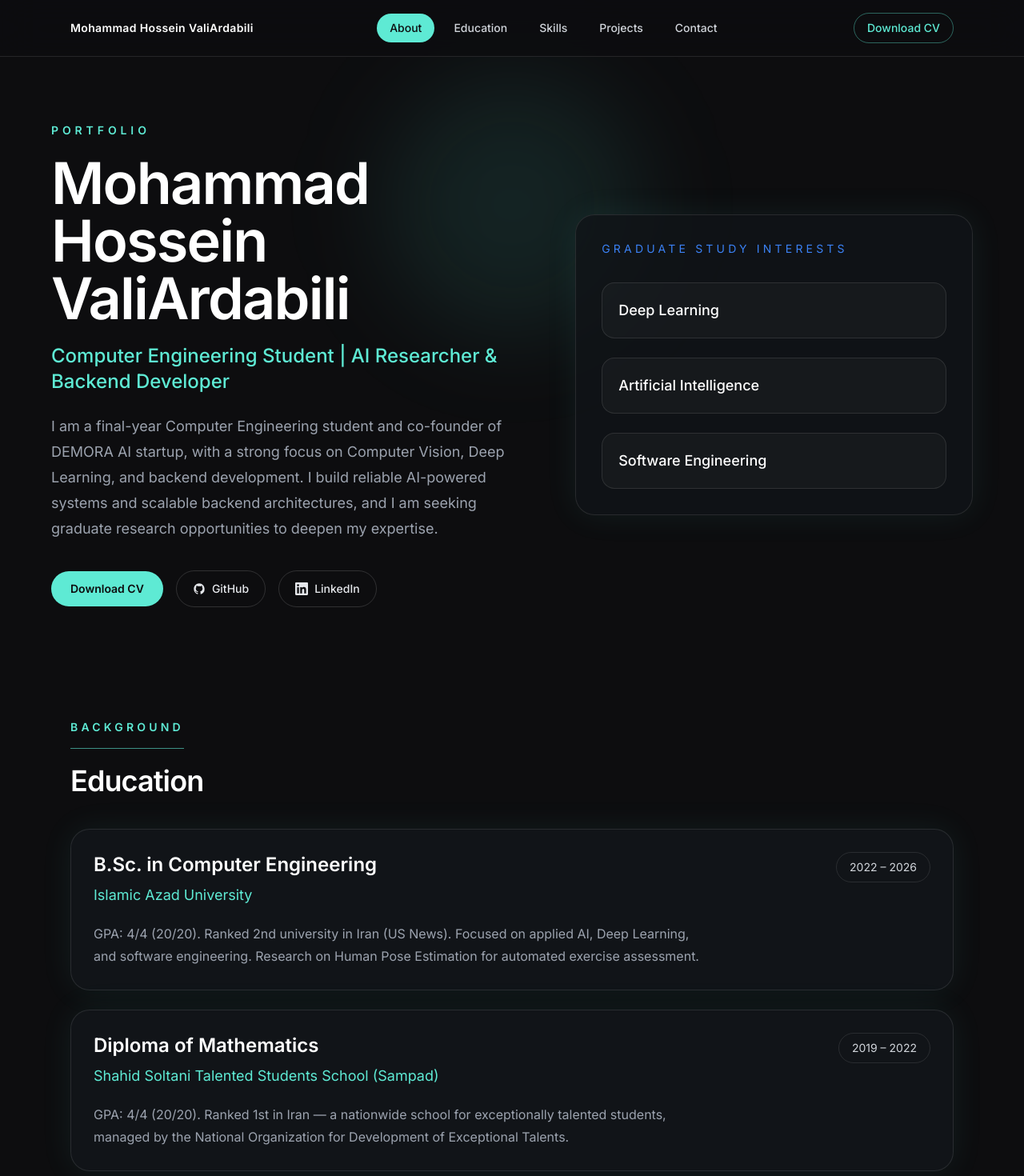
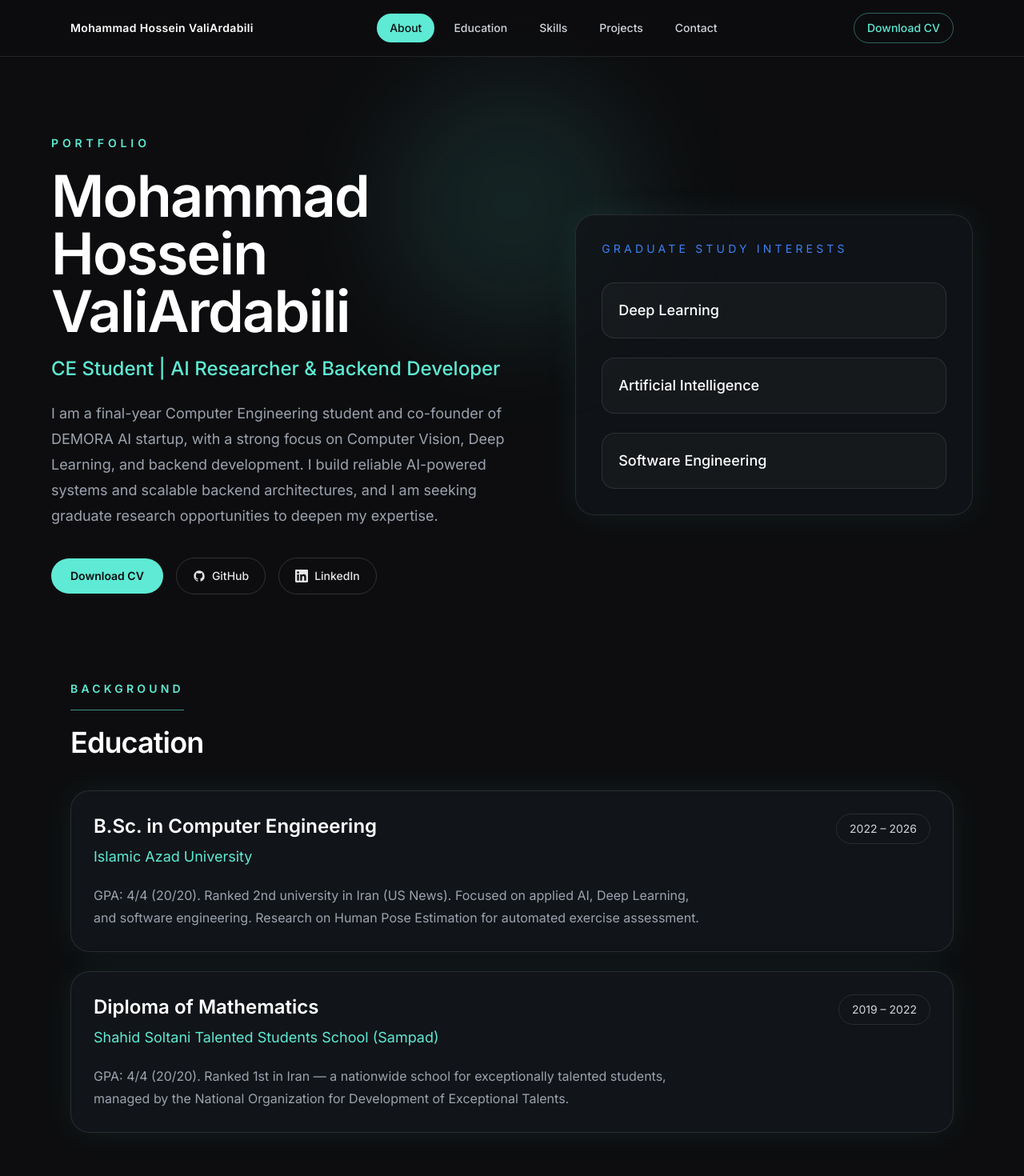
Before and after one commit to mohamadArdebili/Portfolio, a React (Vite) app: page / in a window 1280 px wide. Shown: the top 1470 px of the page at 80% size. Built offline with nearby package versions, Linux system fonts and the light colour scheme.

Commit message:
edited section spaces

```diff
--- a/src/components/Section.tsx
+++ b/src/components/Section.tsx
@@ -9,7 +9,7 @@ type SectionProps = {
 
 export function Section({ id, eyebrow, title, children }: SectionProps) {
   return (
-    <section id={id} className="scroll-mt-24 py-20 sm:py-24">
+    <section id={id} className="scroll-mt-24 py-12 sm:py-15">
       <div className="mx-auto max-w-6xl px-6">
         <div className="mb-10 max-w-2xl animate-fade-up">
           <div className="inline-block">
--- a/src/data/portfolio.ts
+++ b/src/data/portfolio.ts
@@ -24,7 +24,7 @@ export type Project = {
 
 export const portfolio = {
   name: 'Mohammad Hossein ValiArdabili',
-  headline: 'Computer Engineering Student | AI Researcher & Backend Developer',
+  headline: 'CE Student | AI Researcher & Backend Developer',
   intro:
     'I am a final-year Computer Engineering student and co-founder of DEMORA AI startup, with a strong focus on Computer Vision, Deep Learning, and backend development. I build reliable AI-powered systems and scalable backend architectures, and I am seeking graduate research opportunities to deepen my expertise.',
   email: 'mh.vali.ardabili@gmail.com',
```
